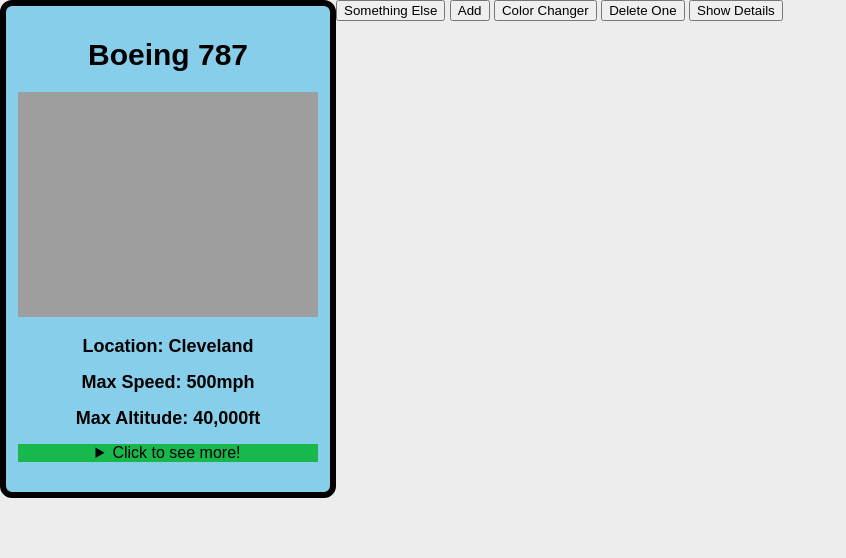
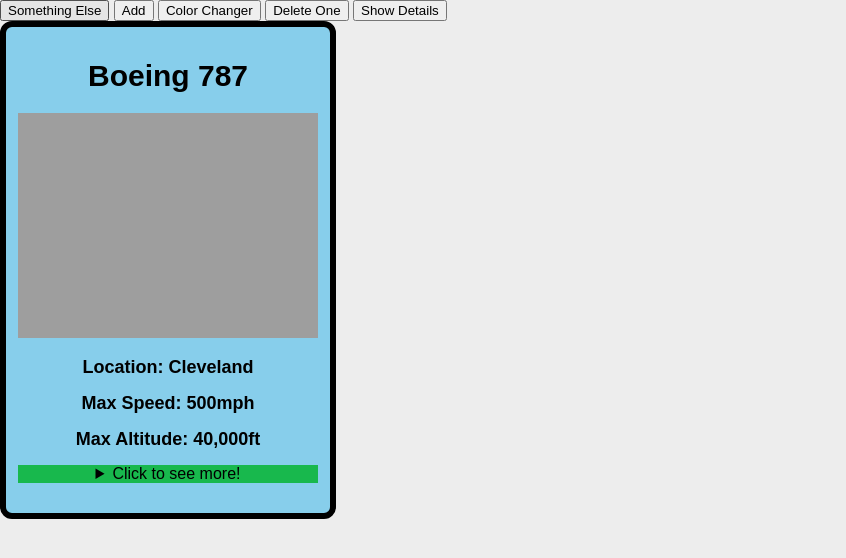
Before and after one commit to farisnif/flight-card, a website with bundled scripts: page index.html in a window 1280 px wide. Shown: the whole page, without its empty margins (0-846 px from the left). Built offline with nearby package versions, Linux system fonts and the light colour scheme.

Commit message:
moved buttons back to top via buttons class

```diff
--- a/index.html
+++ b/index.html
@@ -34,12 +34,12 @@
 </head>
 
 <body>
+  <div class="buttons">
     <button class="somethingelse">Something Else</button>
     <button class="addOne">Add</button>
     <button class="colorChanger">Color Changer</button>
     <button class="remove">Delete One</button>
     <button class="details-button">Details</button>
-    <!-- <button onclick="toggleDetails()" class="details">Toggle Details</button> -->
   </div>
     <flight-card>
 
--- a/src/flight-card.js
+++ b/src/flight-card.js
@@ -262,10 +262,6 @@
     `;
   }
 
-  // toggleDetails() {
-  //   this.shadowRoot.querySelector(".details").toggleAttribute("open");
-  // }
-
   render() {
     return html`
       <div class="crd">
```
